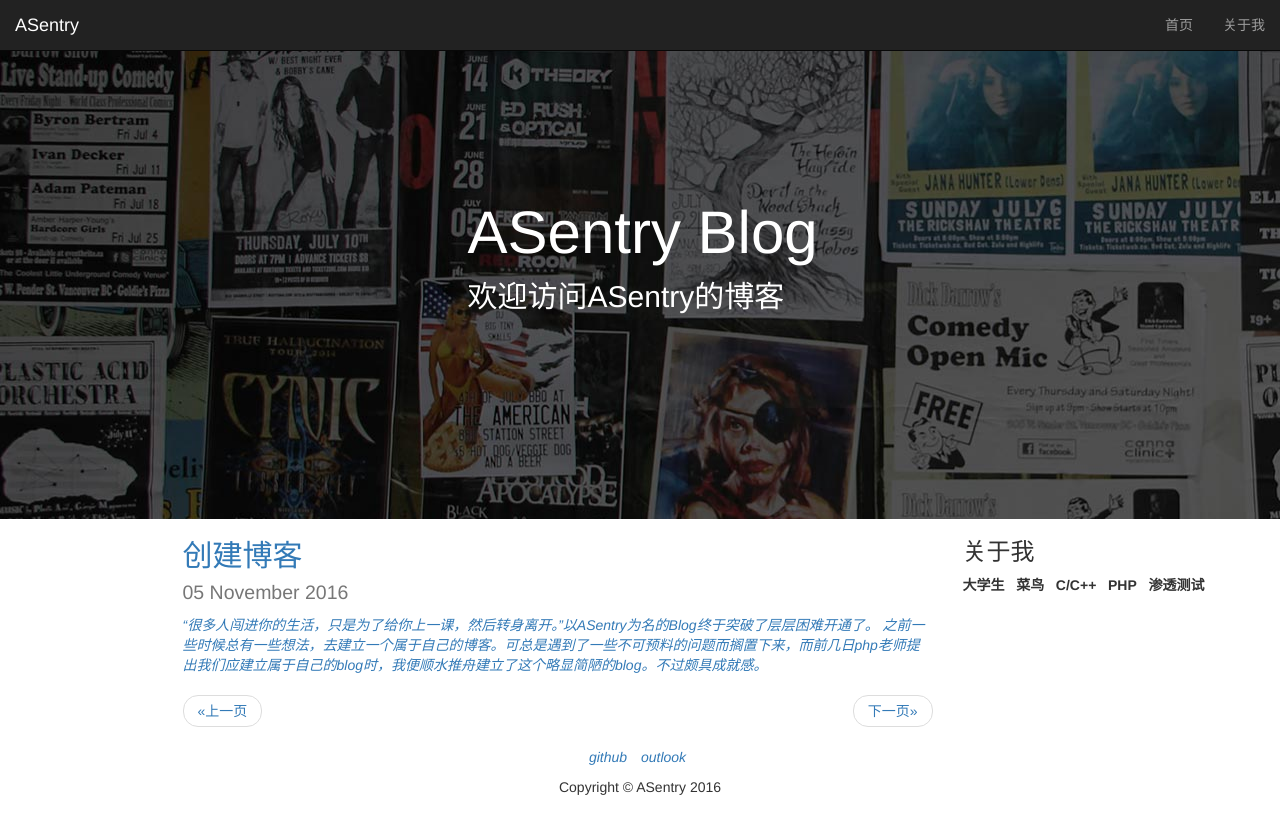
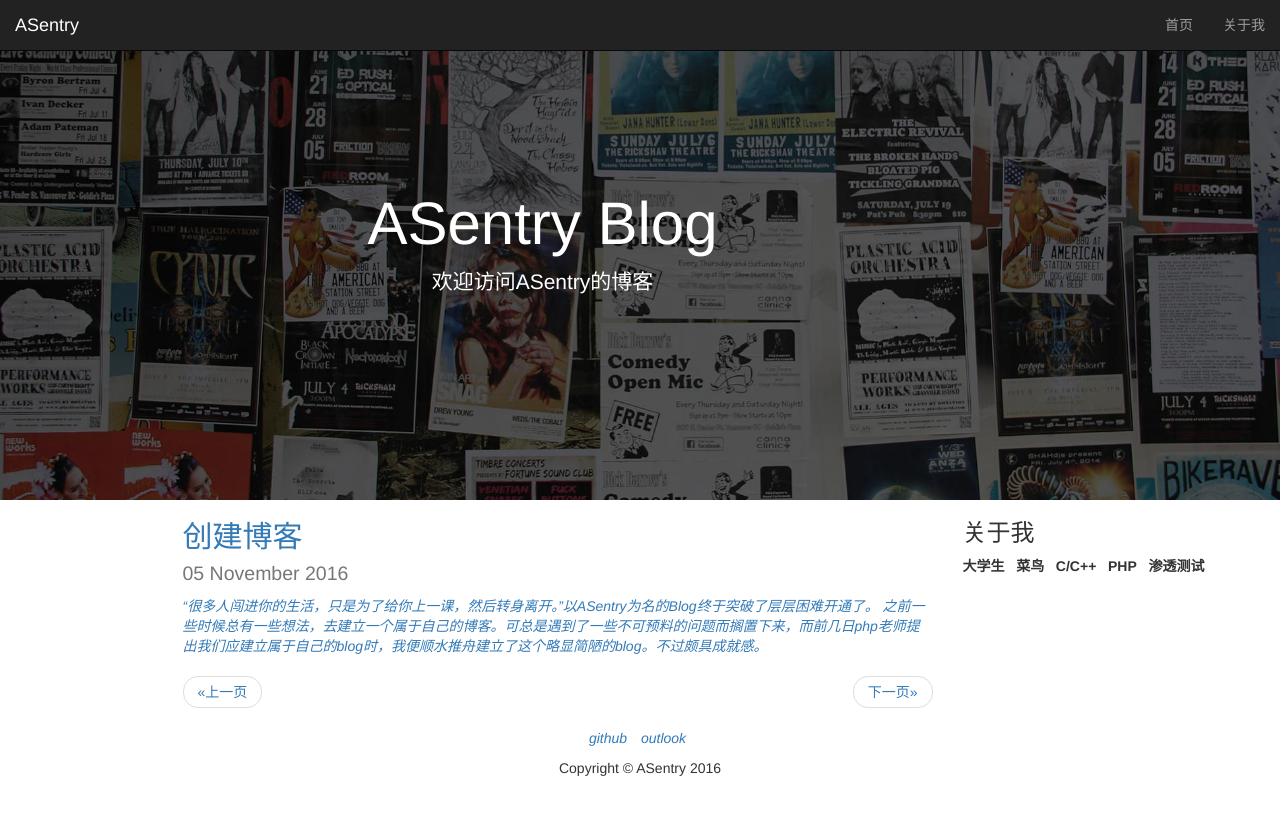
Before and after one commit to ASentry/ASentry.github.io, a Jekyll site: the page built from index.html, in a window 1280 px wide. Shown: the top 834 px of the page. Built offline with Jekyll 4.4.1, drawn with Linux system fonts in a browser that asks for light colours; nearby versions of some CDN libraries.

Commit message:
解决小屏标题显示不全的问题

```diff
--- a/_layouts/main.html
+++ b/_layouts/main.html
@@ -2,13 +2,14 @@
 layout: default
 ---
 <!-- Page Header -->
-<header class="intro-header" style="background-image: url('{{ site.baseurl }}/{% if page.header-img %}{{ page.header-img }}{% else %}{{ site.header-img }}{% endif %}')">
+<header class="intro-header" style="background-image: url('{{ site.baseurl }}/{% if page.header-img %}{{ page.header-img }}{% else %}{{ site.header-img }}{% endif %}'); background-size:cover">
     <div class="container">
         <div class="row">
             <div class="col-lg-8 col-lg-offset-1 col-md-10 col-md-offset-1 ">
-                <div class="header" style="color:white;font-size: 30px; margin:200px 50px 200px 300px;">
-                    <h1 style="color:white;font-size: 60px; ">ASentry Blog</h1>
-                     <p>欢迎访问ASentry的博客</p>
+                <div class="header" style="color:white;font-size: 30px;height: 500px">
+                    <br /><br /><br /><br />
+                    <h1 class="text-center" style="color:white;font-size: 60px;">ASentry Blog</h1>
+                     <p class="lead text-center">欢迎访问ASentry的博客</p>
                 </div>
             </div>
         </div>
```
